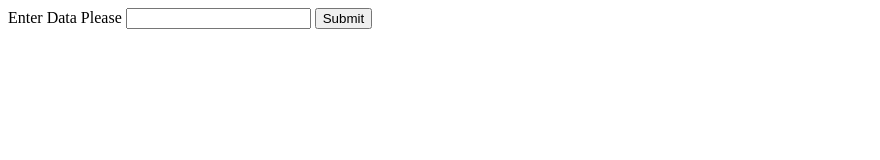
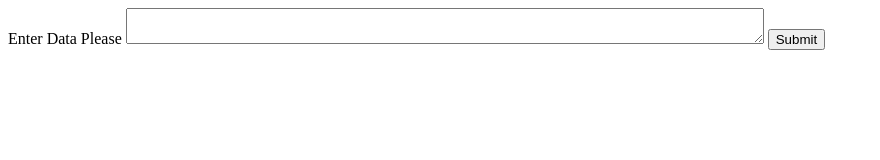
Before and after one commit to arshmittal16/Medical-Keyword-Extractor-1, a plain HTML site: page index.html in a window 1280 px wide. Shown: the whole page, without its empty margins (0-880 px from the left). Drawn offline with Linux system fonts and the light colour scheme.

Commit message:
Update index.html

```diff
--- a/index.html
+++ b/index.html
@@ -5,11 +5,16 @@
     <meta http-equiv="X-UA-Compatible" content="IE=edge">
     <meta name="viewport" content="width=device-width, initial-scale=1.0">
     <title>Document</title>
+    <style>
+        #text{
+            width:50%;
+        }
+    </style>
 </head>
 <body>
     <!-- <form> -->
         <label>Enter Data Please</label>
-        <input type="text" name="text"  id="text">
+        <textarea type="text" name="text"  id="text"></textarea>
         <button id="submit" >Submit</button>
         <div id="cont">
 
```
